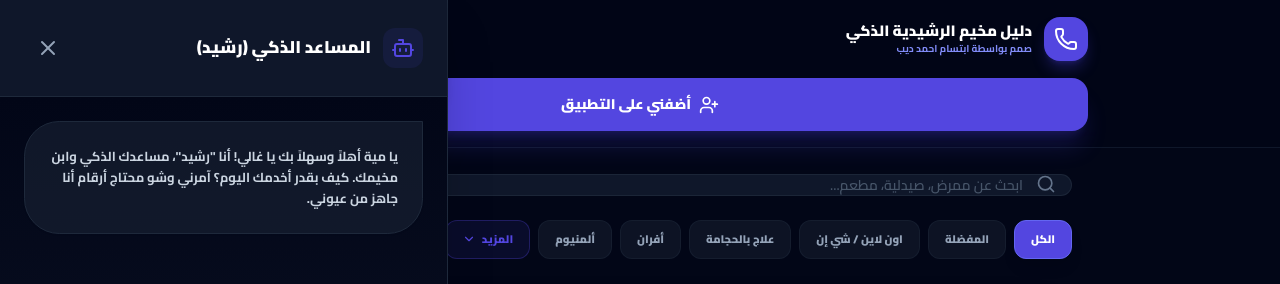
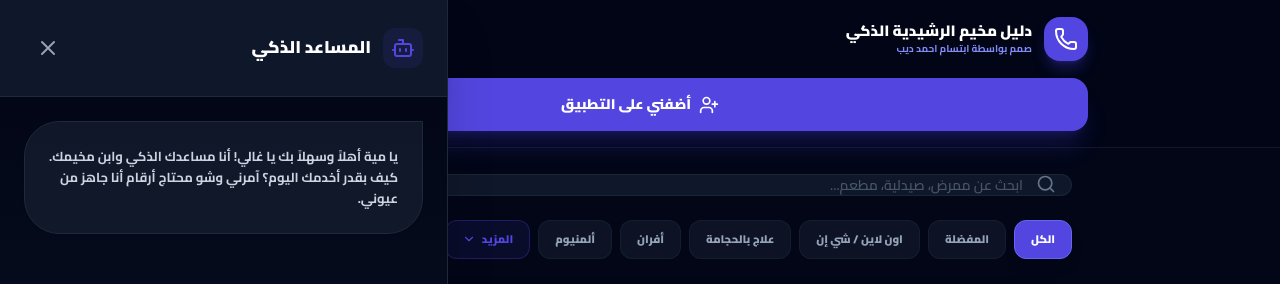
Before and after one commit to samoray15595/rashi, a React (Vite) app: page / in a window 1280 px wide. Both pictures are taken after a click on the button 269 px from the left and 39 px from the top of the page. Shown: the top 284 px of the page. Built offline with nearby package versions, Linux system fonts and the light colour scheme.

Commit message:
Add files via upload

```diff
--- a/App.tsx
+++ b/App.tsx
@@ -543,7 +543,7 @@ const App: React.FC = () => {
         <p className="text-slate-600 text-[10px] font-bold tracking-[0.2em] uppercase opacity-60">جميع الحقوق محفوظة لابتسام ديب © 2026</p>
       </footer>
 
-      {/* Chat رشيد */}
+      {/* Chat المساعد الذكي */}
       {isChatOpen && (
         <div className="fixed inset-0 z-50 bg-[#020617] flex flex-col sm:max-w-md sm:mr-auto border-r border-slate-800 animate-in slide-in-from-right duration-500 shadow-2xl">
           <div className="p-6 bg-[#0f172a] border-b border-slate-800 flex justify-between items-center shadow-lg">
@@ -551,13 +551,13 @@ const App: React.FC = () => {
               <div className="bg-[#5346e0]/10 p-2 rounded-xl">
                 <Bot className="w-6 h-6" />
               </div>
-              <span className="font-black text-[17px] text-white">المساعد الذكي (رشيد)</span>
+              <span className="font-black text-[17px] text-white">المساعد الذكي</span>
             </div>
             <button onClick={() => setIsChatOpen(false)} className="p-3 hover:bg-slate-800 rounded-full transition-colors"><X className="w-6 h-6 text-slate-400" /></button>
           </div>
           <div className="flex-1 overflow-y-auto p-6 space-y-6 bg-gradient-to-b from-[#020617] to-[#0f172a]">
              <div className="bg-[#1e293b]/50 border border-slate-800 p-6 rounded-[2.2rem] rounded-tr-none text-[13px] font-bold text-slate-300 leading-relaxed shadow-sm">
-                يا مية أهلاً وسهلاً بك يا غالي! أنا "رشيد"، مساعدك الذكي وابن مخيمك. كيف بقدر أخدمك اليوم؟ آمرني وشو محتاج أرقام أنا جاهز من عيوني.
+                يا مية أهلاً وسهلاً بك يا غالي! أنا مساعدك الذكي وابن مخيمك. كيف بقدر أخدمك اليوم؟ آمرني وشو محتاج أرقام أنا جاهز من عيوني.
              </div>
              {chatMessages.map((m, i) => (
                <div key={i} className={`flex ${m.role === 'user' ? 'justify-end' : 'justify-start'}`}>
```
